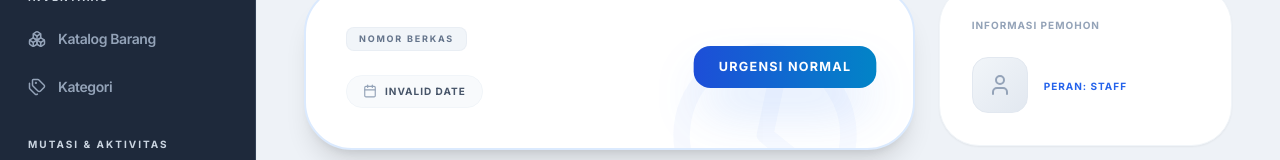
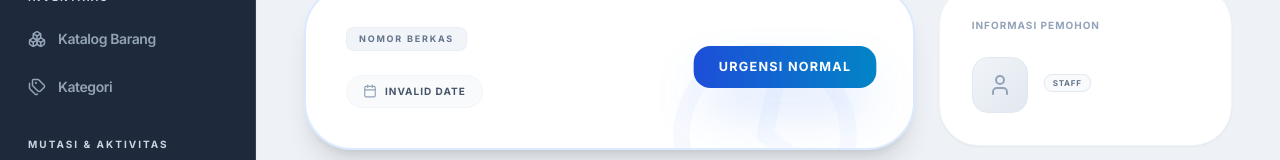
Before and after one commit to driannn04/inventory-frontend, a React (Vite) app: page /pengajuan/1 in a window 1280 px wide. Shown: the part 259-419 px from the top of the page. Built offline with nearby package versions, Linux system fonts and the light colour scheme; no server answers; sample sign-in values are in the browser's storage.

Commit message:
menmabhkan  informasi pemohon

```diff
--- a/src/pages/pengajuan/ApprovalPengajuan.jsx
+++ b/src/pages/pengajuan/ApprovalPengajuan.jsx
@@ -191,6 +191,11 @@ export default function ApprovalPengajuan() {
                         }`}>
                           {{ staff: 'Staff', admin: 'Admin', asisten_manager: 'Asmen', manager: 'Manager', gudang: 'Gudang' }[item.pengaju_role] || item.pengaju_role || 'Staff'}
                         </span>
+                        {item.sub_dept_pengaju && (
+                          <p className="text-[9px] font-black text-slate-400 dark:text-slate-500 uppercase tracking-widest mt-0.5">
+                            Unit: {item.sub_dept_pengaju}
+                          </p>
+                        )}
                       </td>
                       <td className="px-8 py-5 text-xs font-bold text-slate-500 dark:text-slate-400">
                         {new Date(item.tanggal_pengajuan).toLocaleDateString("id-ID", { day: "2-digit", month: "short", year: "numeric" })}
--- a/src/pages/pengajuan/DetailPengajuan.jsx
+++ b/src/pages/pengajuan/DetailPengajuan.jsx
@@ -464,19 +464,27 @@ export default function DetailPengajuan() {
                         </div>
                         <div>
                             <p className="text-base font-black text-slate-800 dark:text-white uppercase tracking-tight">{nama_pengaju}</p>
-                            <p className="text-[10px] font-bold text-blue-600 dark:text-blue-400 uppercase tracking-widest mt-0.5">Peran: {
-                                (() => {
-                                    const r = data[0]?.pengaju_role;
-                                    if (!r) return 'Staff';
-                                    const map = { staff: 'Staff', admin: 'Admin', asisten_manager: 'Asisten Manager', manager: 'Manager', gudang: 'Gudang' };
-                                    return map[r] || r;
-                                })()
-                            }</p>
-                            {data[0]?.dept_pengaju && (
-                                <p className="text-[9px] font-black text-slate-500 dark:text-slate-400 uppercase tracking-widest mt-1">
-                                    {data[0]?.dept_pengaju} {data[0]?.sub_dept_pengaju ? `| ${data[0]?.sub_dept_pengaju}` : ''}
-                                </p>
-                            )}
+                            <div className="flex flex-wrap gap-2 mt-1">
+                                <span className={`text-[8px] font-black uppercase tracking-widest px-2 py-0.5 rounded-lg border ${
+                                    data[0]?.pengaju_role === 'manager' ? 'bg-amber-50 text-amber-700 border-amber-200' :
+                                    data[0]?.pengaju_role === 'asisten_manager' ? 'bg-sky-50 text-sky-700 border-sky-200' :
+                                    'bg-slate-50 text-slate-500 border-slate-200'
+                                }`}>
+                                    {{ staff: 'Staff', admin: 'Admin', asisten_manager: 'Asisten Manager', manager: 'Manager', gudang: 'Gudang' }[data[0]?.pengaju_role] || data[0]?.pengaju_role || 'Staff'}
+                                </span>
+                            </div>
+                            <div className="mt-2 space-y-0.5">
+                                {data[0]?.dept_pengaju && (
+                                    <p className="text-[9px] font-black text-slate-500 dark:text-slate-400 uppercase tracking-widest flex items-center gap-1">
+                                        <span className="text-slate-400">Divisi:</span> {data[0]?.dept_pengaju}
+                                    </p>
+                                )}
+                                {data[0]?.sub_dept_pengaju && (
+                                    <p className="text-[9px] font-black text-blue-600 dark:text-blue-400 uppercase tracking-widest flex items-center gap-1">
+                                        <span className="text-slate-400">Unit:</span> {data[0]?.sub_dept_pengaju}
+                                    </p>
+                                )}
+                            </div>
                         </div>
                     </div>
                 </div>
--- a/src/pages/pengajuan/ListPengajuan.jsx
+++ b/src/pages/pengajuan/ListPengajuan.jsx
@@ -180,6 +180,11 @@ export default function ListPengajuan() {
                         }`}>
                           {{ staff: 'Staff', admin: 'Admin', asisten_manager: 'Asmen', manager: 'Manager', gudang: 'Gudang' }[item.pengaju_role] || item.pengaju_role || 'Staff'}
                         </span>
+                        {item.sub_dept_pengaju && (
+                          <p className="text-[9px] font-black text-slate-400 dark:text-slate-500 uppercase tracking-widest mt-0.5">
+                            Unit: {item.sub_dept_pengaju}
+                          </p>
+                        )}
                       </td>
                       <td className="px-8 py-5 text-xs font-bold text-slate-500 dark:text-slate-400">
                         {new Date(item.tanggal_pengajuan).toLocaleDateString("id-ID", { day: "2-digit", month: "short", year: "numeric" })}
--- a/src/pages/pengajuan/MyPengajuan.jsx
+++ b/src/pages/pengajuan/MyPengajuan.jsx
@@ -176,6 +176,11 @@ export default function MyPengajuan() {
                         <td className="px-8 py-5">
                           <p className="text-sm font-black text-slate-800 dark:text-white uppercase tracking-tight line-clamp-1">{item.keperluan || "Tanpa Keterangan"}</p>
                           <p className="text-[10px] text-slate-400 font-bold uppercase tracking-widest mt-0.5">{item.jumlah_item} Item Barang</p>
+                          {item.sub_dept_pengaju && (
+                            <p className="text-[9px] font-black text-slate-400 dark:text-slate-500 uppercase tracking-widest mt-0.5">
+                              Unit: {item.sub_dept_pengaju}
+                            </p>
+                          )}
                         </td>
                         <td className="px-8 py-5 text-xs font-bold text-slate-500 dark:text-slate-400 uppercase">
                           {new Date(item.tanggal_pengajuan).toLocaleDateString("id-ID", { day: "2-digit", month: "short", year: "numeric" })}
```
Also changed, not shown: 1 other file (tests, documents, lock files or other folders).
